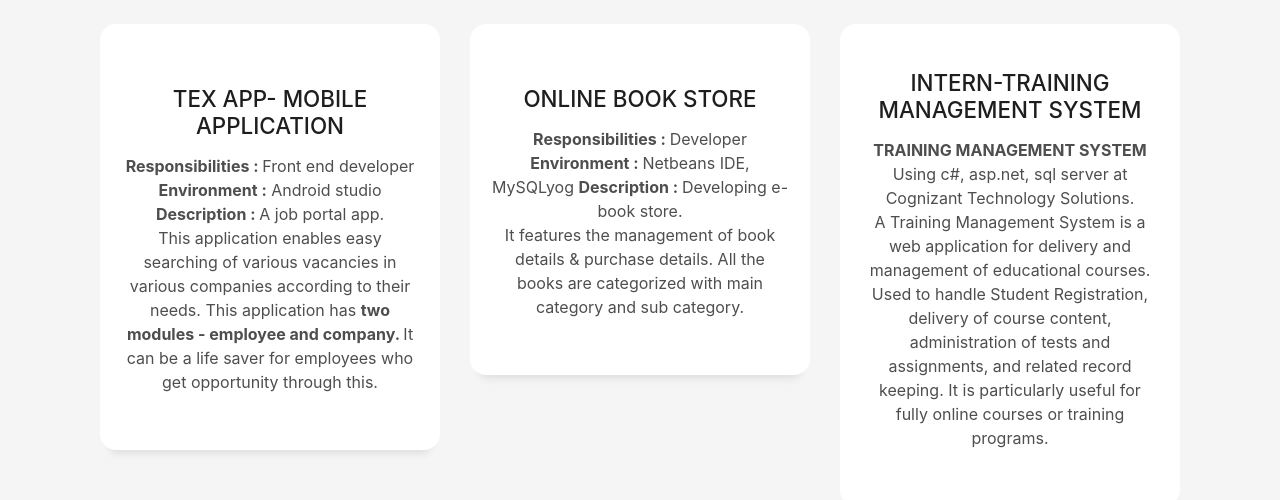
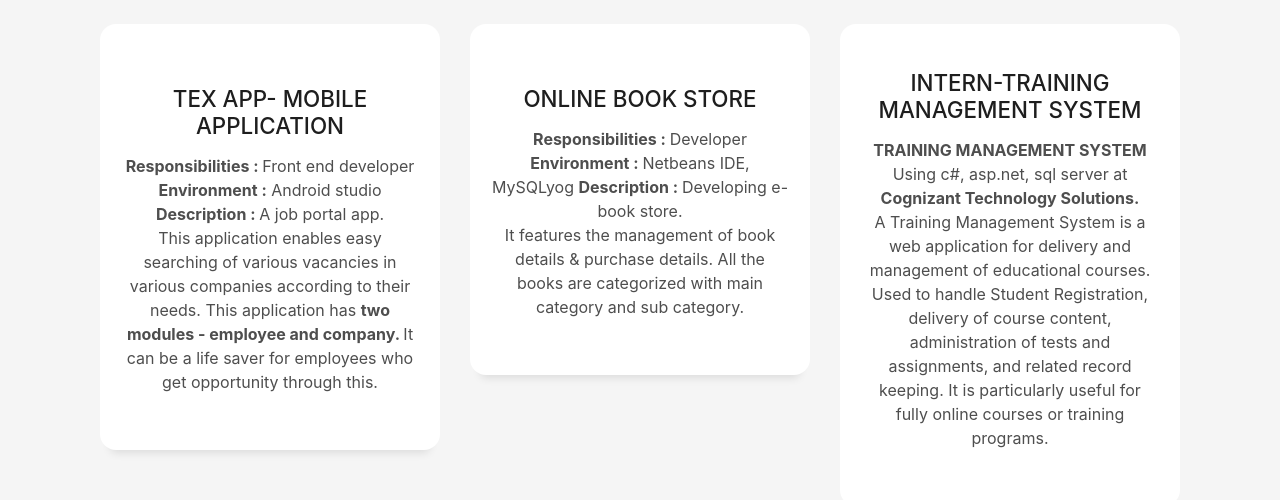
Before and after one commit to Indhu-04/Indhu-04.github.io, a plain HTML site: page index.html in a window 1280 px wide. Shown: the part 2700-3200 px from the top of the page. Drawn offline with Linux system fonts and the light colour scheme; files whose address does not match are found by name.

Commit message:
Update index.html

```diff
--- a/index.html
+++ b/index.html
@@ -303,7 +303,7 @@
             <div class="service-content">
               <h2 class="s-title">Intern-TRAINING MANAGEMENT SYSTEM</h2>
               <p class="s-description text-center">
-<strong>TRAINING MANAGEMENT SYSTEM </strong>Using c#, asp.net, sql server at Cognizant Technology Solutions.<br/>
+<strong>TRAINING MANAGEMENT SYSTEM </strong>Using c#, asp.net, sql server at <strong >Cognizant Technology Solutions.</strong><br/>
                A Training Management System is a web application for delivery and management of educational courses.
 Used to handle Student Registration, delivery of course content, administration of tests and assignments, and related record keeping.
 It is particularly useful for fully online courses or training programs.
```
